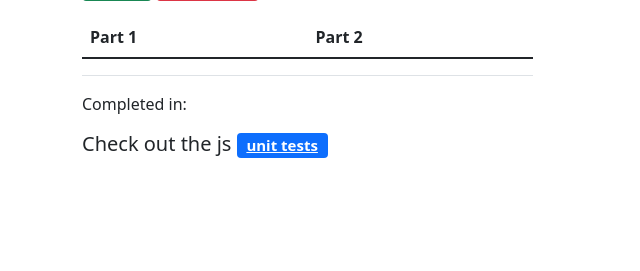
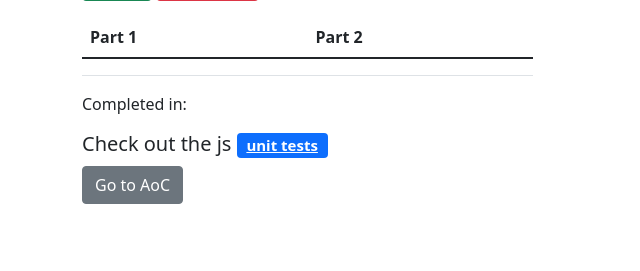
Before and after one commit to jameselliothart/AoCSolver, a Flask app: page / in a window 1280 px wide. Shown: the part 503-774 px from the top of the page, without its empty margins (0-640 px from the left). Run offline with Flask 2, Linux system fonts and the light colour scheme; lists and menus that the app fills with data are empty.

Commit message:
link to advent of code

```diff
--- a/templates/index.html
+++ b/templates/index.html
@@ -72,6 +72,7 @@
                     <span>Completed in: <span id="calcTime"></span></span>
                 </div>
                 <h5>Check out the js <a class="badge bg-primary" href="{{ url_for('test') }}">unit tests</a></h5>
+                <a class="btn btn-secondary" href="https://adventofcode.com/2021">Go to AoC</a>
             </div>
         </div>
     </div>
```
